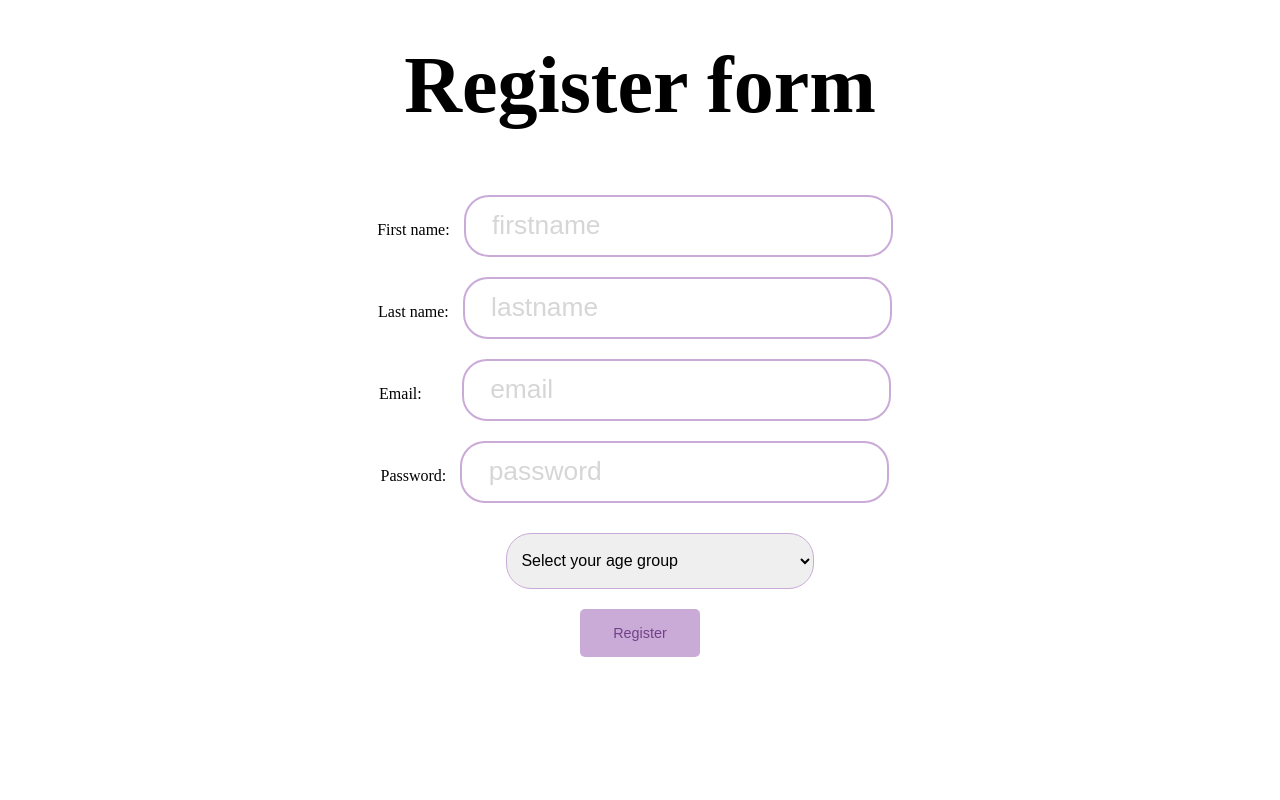
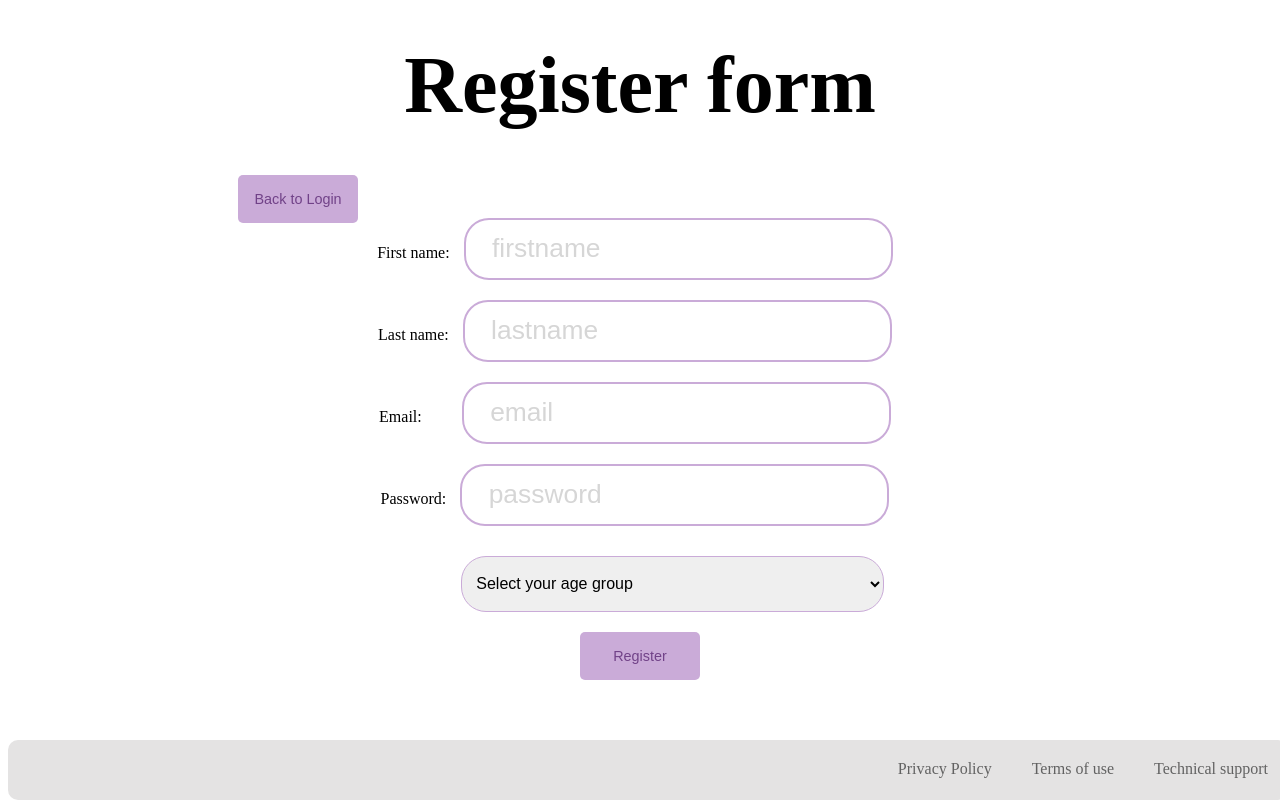
Before and after one commit to KamilSynowiec/Scouts, a React (Create React App) app in the folder root/frontend/src/: page /register in a window 1280 px wide. Built offline with nearby package versions, Linux system fonts and the light colour scheme; the HTML template or start-up script is replaced by a standard one.

Commit message:
connecting elements

```diff
--- a/root/frontend/src/App.js
+++ b/root/frontend/src/App.js
@@ -9,6 +9,7 @@ function App() {
       <Routes>
         <Route path="/" element={<Login/>}/>
         <Route path="/register" element={<Register/>} />
+        <Route path="/login" element={<Login/>}/>
       </Routes>
     </div>
   );
--- a/root/frontend/src/pages/Signup_form/index.js
+++ b/root/frontend/src/pages/Signup_form/index.js
@@ -1,6 +1,8 @@
 import React, {useState} from "react";
 import './styles.css'; //styles
 import axios from 'axios';
+import { Link } from "react-router-dom";
+import Footer from "../../components/Footer/Footer.js";
 
 function Register(){
     //state
@@ -30,6 +32,7 @@ function Register(){
         <div>
             <div>
                 <h1>Register form</h1>
+                <Link to="/login"><button id="login_button">Back to Login</button></Link>
                 <div id="register-form">
                     <div>
                         <label for="firstName">First name: </label>
@@ -64,6 +67,7 @@ function Register(){
                     </div>
                 </div>
             </div>
+            <Footer/>
         </div>
     );
 }
--- a/root/frontend/src/pages/Signup_form/styles.css
+++ b/root/frontend/src/pages/Signup_form/styles.css
@@ -34,7 +34,8 @@
 #group{
     margin: 10px;
     height: 7vh;
-    width: 24vw;
+    width: 33vw;
+    margin-left:35px;
     border-radius: 25px;
     border-style: solid ;
     border-color:#caabd8;
@@ -49,3 +50,15 @@
 #submitButton{
     margin-top:10px;
 }
+#login_button{
+    border-radius: 5px;
+    border: none;
+    background-color:#caabd8;
+    height: 6vh;
+    width: 15vh;
+    color: #714288;
+    font-size: 1.8vh;
+    margin-top:-10px;
+    margin-left:230px;
+    margin-bottom: -20px;
+}
```
